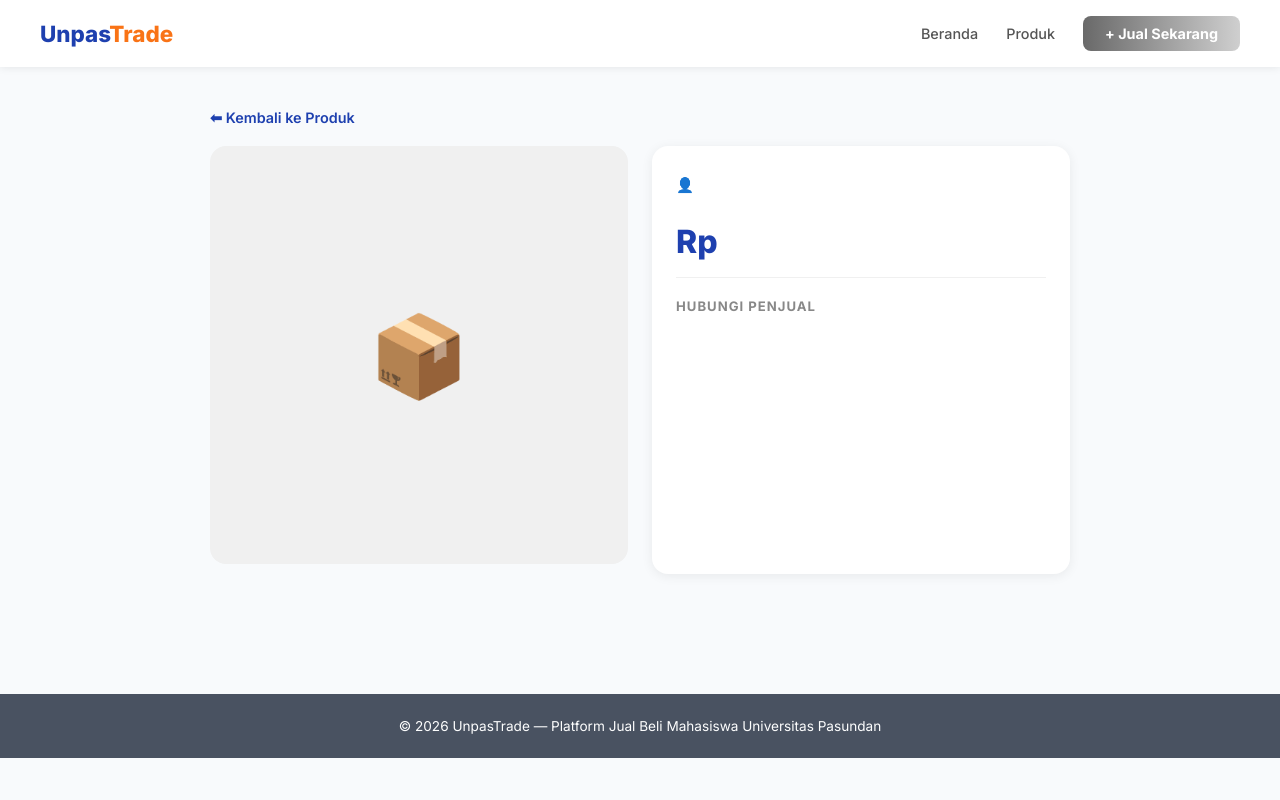
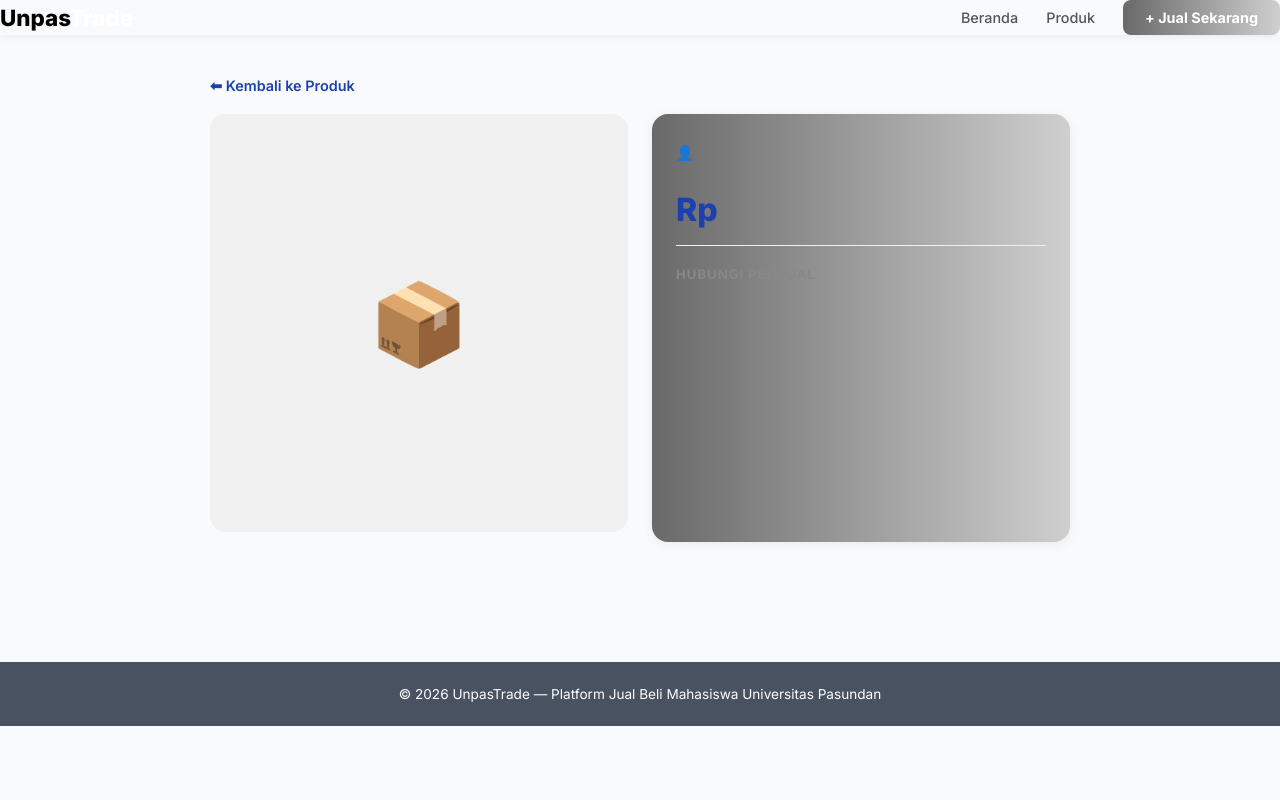
Before and after one commit to Devlang2906/web-firstProject, a Flask app: template templates/detail_produk.html in a window 1280 px wide. Run offline with Flask 3, Linux system fonts and the light colour scheme; the template is opened without the code that fills it, so the values that code supplies are empty.

Commit message:
perbaikan UI di produk

```diff
--- a/templates/detail_produk.html
+++ b/templates/detail_produk.html
@@ -9,7 +9,7 @@
         * { margin: 0; padding: 0; box-sizing: border-box; }
         body { font-family: 'Inter', sans-serif; background: #f8fafc; }
         .navbar {
-            background: white;
+            background: linear-gradient(to left, #696969, #cfcfcf)
             padding: 16px 40px;
             display: flex;
             justify-content: space-between;
@@ -19,11 +19,11 @@
             top: 0;
             z-index: 100;
         }
-        .navbar-logo { font-size: 1.4em; font-weight: 800; color: #1e40af; text-decoration: none; }
-        .navbar-logo span { color: #f97316; }
+        .navbar-logo { font-size: 1.4em; font-weight: 800; color: #000000; text-decoration: none; }
+        .navbar-logo span { color: #ffff; }
         .navbar-menu { display: flex; gap: 28px; align-items: center; }
         .navbar-menu a { color: #555; text-decoration: none; font-size: 0.9em; font-weight: 500; }
-        .navbar-menu a:hover { color: #1e40af; }
+        .navbar-menu a:hover { color: #000000; }
         .btn-jual {
             background: linear-gradient(to right, #696969, #cfcfcf);
             color: white !important;
@@ -66,7 +66,7 @@
         .foto-thumb img { width: 100%; height: 100%; object-fit: cover; }
 
         /* INFO */
-        .info-card { background: white; border-radius: 16px; padding: 24px; box-shadow: 0 2px 12px rgba(0,0,0,0.07); }
+        .info-card { background: linear-gradient(to left, #cfcfcf, #696969); border-radius: 16px; padding: 24px; box-shadow: 0 2px 12px rgba(0,0,0,0.07); }
         .produk-nama { font-size: 1.5em; font-weight: 800; color: #1e293b; margin-bottom: 6px; }
         .produk-penjual { font-size: 0.9em; color: #888; margin-bottom: 12px; }
         .produk-badges { display: flex; gap: 8px; margin-bottom: 16px; flex-wrap: wrap; }
```
